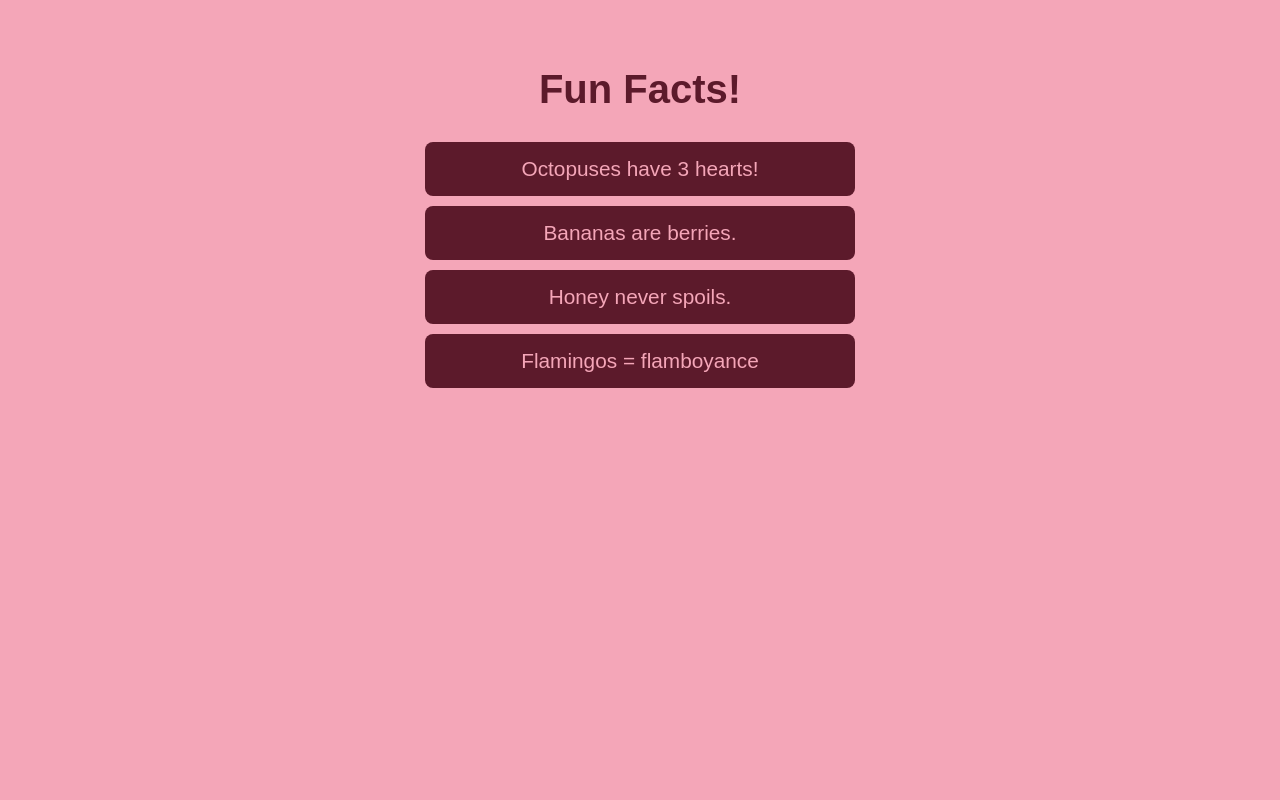
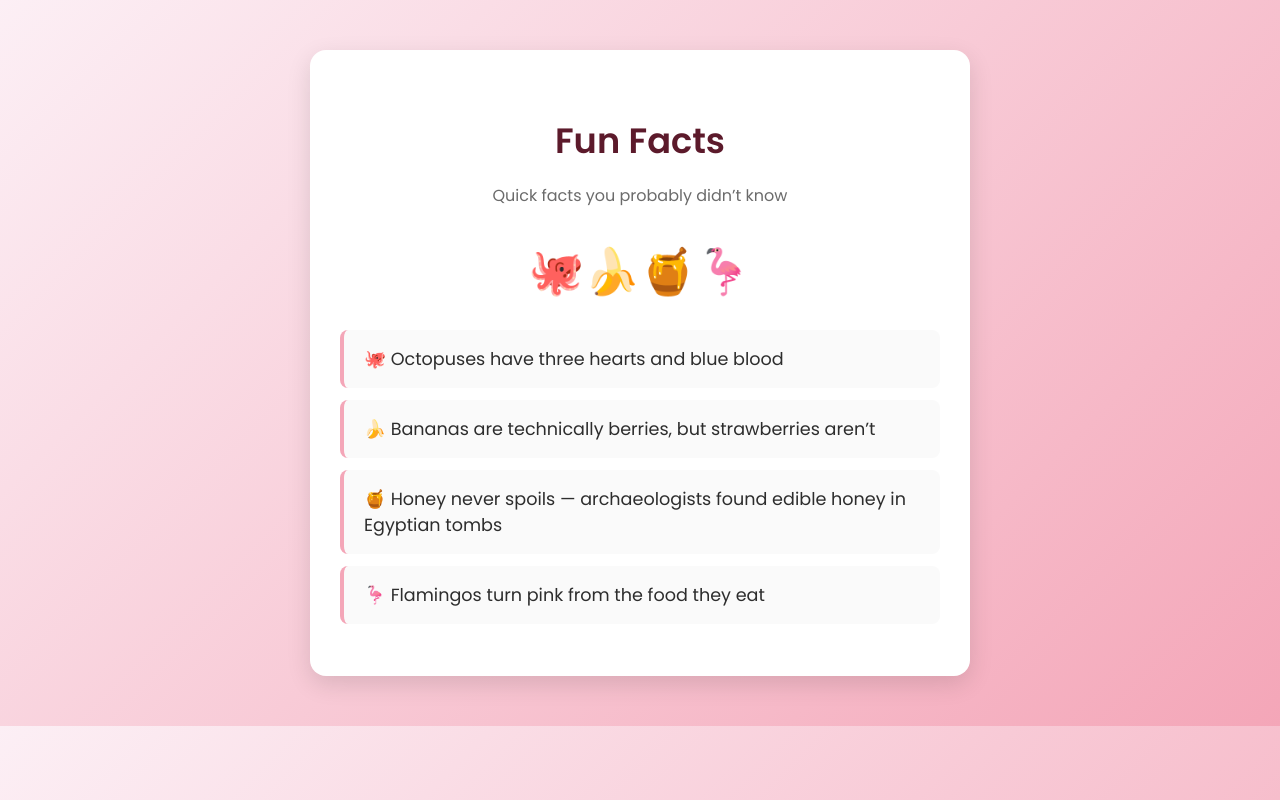
Before and after one commit to prinelyn/my-first-website, a plain HTML site: page index.html in a window 1280 px wide. Drawn offline with Linux system fonts and the light colour scheme.

Commit message:
index.html

```diff
--- a/index.html
+++ b/index.html
@@ -2,16 +2,72 @@
 <html>
 <head>
 <style>
-body{background:#f4a6b8;color:#5c1a2b;font-family:Arial;text-align:center;padding:40px 20px;margin:0}
-h1{font-size:2.5em;margin-bottom:30px}
-.fact{background:#5c1a2b;color:#f4a6b8;padding:15px;margin:10px auto;max-width:400px;border-radius:8px;font-size:1.3em}
+@import url('https://fonts.googleapis.com/css2?family=Poppins:wght@400;600&display=swap');
+
+body{
+  background: linear-gradient(135deg, #fceff5 0%, #f4a6b8 100%);
+  color:#2d2d2d;
+  font-family:'Poppins', Arial, sans-serif;
+  text-align:center;
+  padding:50px 20px;
+  margin:0
+}
+
+.container{
+  max-width:600px;
+  margin:0 auto;
+  background:white;
+  padding:40px 30px;
+  border-radius:16px;
+  box-shadow:0 8px 24px rgba(0,0,0,0.12);
+}
+
+h1{
+  font-size:2.2em;
+  font-weight:600;
+  color:#5c1a2b;
+  margin-bottom:10px
+}
+
+.subtitle{
+  font-size:1em;
+  color:#6b6b6b;
+  margin-bottom:30px
+}
+
+.emojis{
+  font-size:2.8em;
+  margin-bottom:25px
+}
+
+.fact{
+  background:#fafafa;
+  border-left:4px solid #f4a6b8;
+  color:#2d2d2d;
+  padding:16px 20px;
+  margin:12px 0;
+  border-radius:8px;
+  font-size:1.1em;
+  text-align:left;
+  transition:transform 0.2s;
+}
+
+.fact:hover{
+  transform:translateX(4px);
+}
 </style>
 </head>
 <body>
-<h1>Fun Facts!</h1>
-<div class="fact">Octopuses have 3 hearts!</div>
-<div class="fact">Bananas are berries.</div>
-<div class="fact">Honey never spoils.</div>
-<div class="fact">Flamingos = flamboyance</div>
+<div class="container">
+  <h1>Fun Facts</h1>
+  <p class="subtitle">Quick facts you probably didn’t know</p>
+
+  <div class="emojis">🐙🍌🍯🦩</div>
+
+  <div class="fact">🐙 Octopuses have three hearts and blue blood</div>
+  <div class="fact">🍌 Bananas are technically berries, but strawberries aren’t</div>
+  <div class="fact">🍯 Honey never spoils — archaeologists found edible honey in Egyptian tombs</div>
+  <div class="fact">🦩 Flamingos turn pink from the food they eat</div>
+</div>
 </body>
 </html>
```
